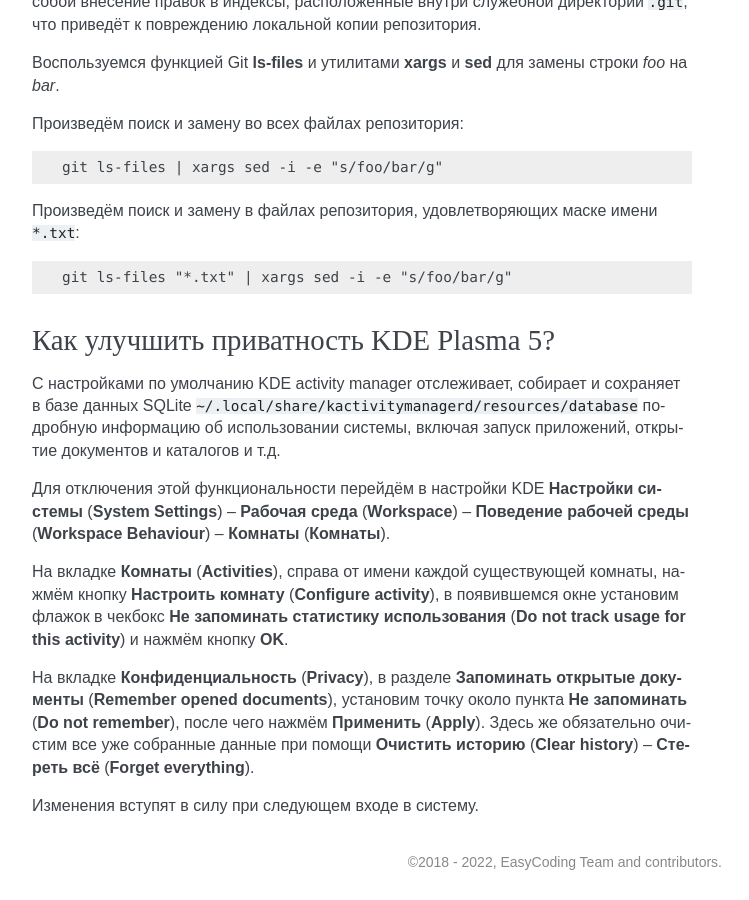
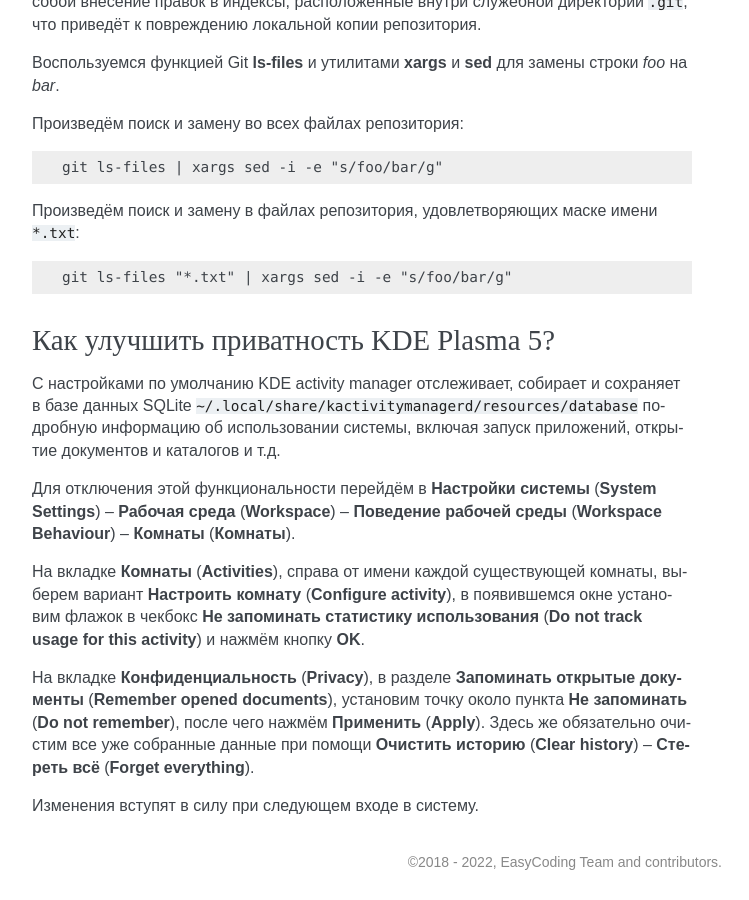
Before and after one commit to RussianFedora/FAQ, a Sphinx documentation site: the page built from source/using-applications.rst, in a window 1280 px wide and 900 px high, scrolled down 26073 px. Shown: the whole window, without its empty margins (388-1137 px from the left). Built offline with Sphinx 7.4.7, drawn with Linux system fonts in a browser that asks for light colours; comment, search, counter and statistics services are not loaded.

Commit message:
Performed minor edit of plasma-privacy question.

```diff
--- a/source/using-applications.rst
+++ b/source/using-applications.rst
@@ -1445,9 +1445,9 @@ Cгенерируем файл с контрольными суммами SHA2 (
 
 С настройками по умолчанию KDE activity manager отслеживает, собирает и сохраняет в базе данных SQLite ``~/.local/share/kactivitymanagerd/resources/database`` подробную информацию об использовании системы, включая запуск приложений, открытие документов и каталогов и т.д.
 
-Для отключения этой функциональности перейдём в настройки KDE **Настройки системы** (**System Settings**) -- **Рабочая среда** (**Workspace**) -- **Поведение рабочей среды** (**Workspace Behaviour**) -- **Комнаты** (**Комнаты**).
+Для отключения этой функциональности перейдём в **Настройки системы** (**System Settings**) -- **Рабочая среда** (**Workspace**) -- **Поведение рабочей среды** (**Workspace Behaviour**) -- **Комнаты** (**Комнаты**).
 
-На вкладке **Комнаты** (**Activities**), справа от имени каждой существующей комнаты, нажмём кнопку **Настроить комнату** (**Configure activity**), в появившемся окне установим флажок в чекбокс **Не запоминать статистику использования** (**Do not track usage for this activity**) и нажмём кнопку **OK**.
+На вкладке **Комнаты** (**Activities**), справа от имени каждой существующей комнаты, выберем вариант **Настроить комнату** (**Configure activity**), в появившемся окне установим флажок в чекбокс **Не запоминать статистику использования** (**Do not track usage for this activity**) и нажмём кнопку **OK**.
 
 На вкладке **Конфиденциальность** (**Privacy**), в разделе **Запоминать открытые документы** (**Remember opened documents**), установим точку около пункта **Не запоминать** (**Do not remember**), после чего нажмём **Применить** (**Apply**). Здесь же обязательно очистим все уже собранные данные при помощи **Очистить историю** (**Clear history**) -- **Стереть всё** (**Forget everything**).
 
```
